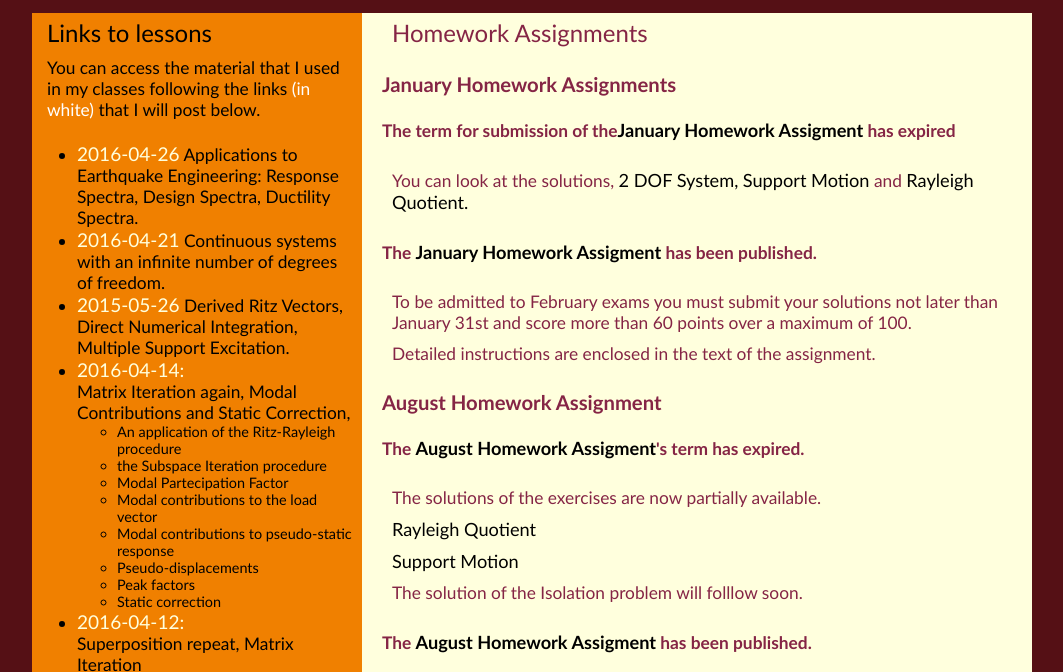
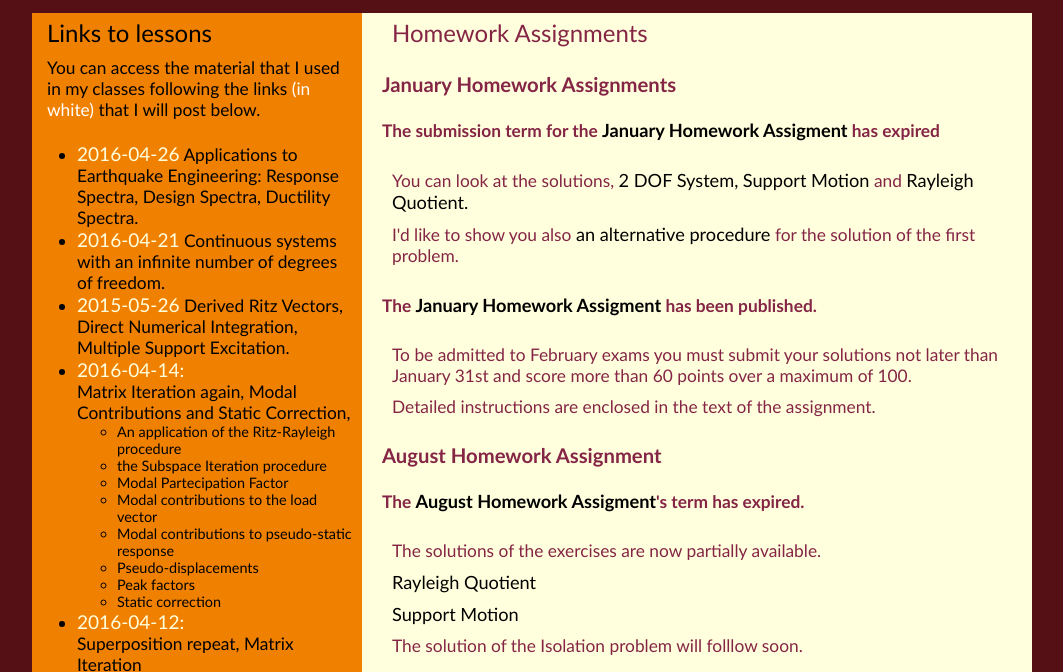
Before and after one commit to shishitao/boffi_dynamics, a plain HTML site: page index.html in a window 1280 px wide. Shown: the part 144-816 px from the top of the page, without its empty margins (108-1171 px from the left). Drawn offline with nearby package versions, Linux system fonts and the light colour scheme; some packages are replaced by stand-ins of ours.

Commit message:
Added alternative solution to 1st problem

```diff
--- a/index.html
+++ b/index.html
@@ -162,12 +162,16 @@
 	  <h2>Homework Assignments</h2>
 
 	  <h3>January Homework Assignments</h3>
-	  <h4>The term for submission of the<a href="dati_2016/HW_4.pdf">January Homework
-			  Assigment</a> has expired</h4>
+	  <h4>The submission term for the
+		  <a href="dati_2016/HW_4.pdf">January Homework Assigment</a>
+		  has expired</h4>
 	  <p>You can look at the solutions,
 	     <a href="dati_2016/HW_4/2DOF.pdf">2 DOF System,</a>
 	     <a href="dati_2016/HW_4/Support_Motion.pdf">Support Motion</a> and
              <a href="dati_2016/HW_4/Rayleigh_Quotient.pdf">Rayleigh Quotient.</a>
+	 </p>
+	 <p>I'd like to show you also <a href="">an alternative procedure</a>
+	 for the solution of the first problem.
 	 </p>
 	  <h4>The <a href="dati_2016/HW_4.pdf">January Homework
 	      Assigment</a> has been published.</h4>
```
Also changed, not shown: 1 other file.
